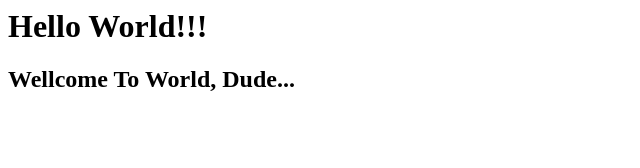
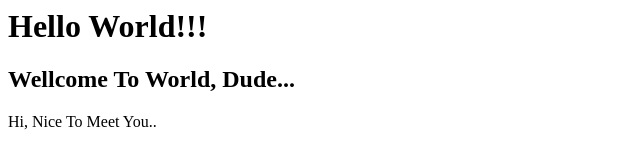
Before and after one commit to pushpalata06/Webpage, a plain HTML site: page index.html in a window 1280 px wide. Shown: the whole page, without its empty margins (0-640 px from the left). Drawn offline with Linux system fonts and the light colour scheme.

```diff
--- a/index.html
+++ b/index.html
@@ -4,5 +4,7 @@
 
 <h1>Hello World!!!</h1>
 <h2>Wellcome To World, Dude...</h2>
+
+<p>Hi, Nice To Meet You..</p>
 </body>
 </html>
```
